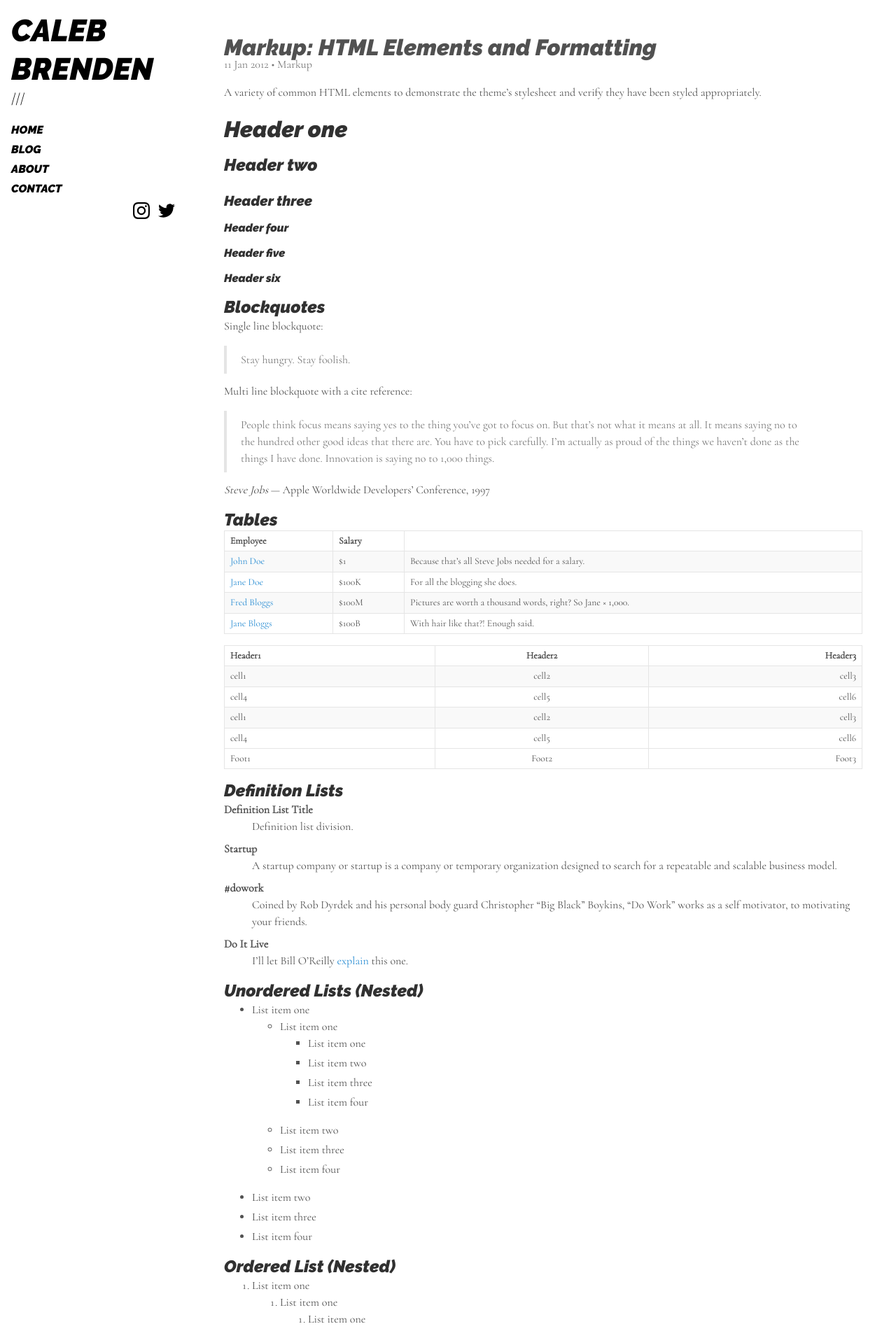
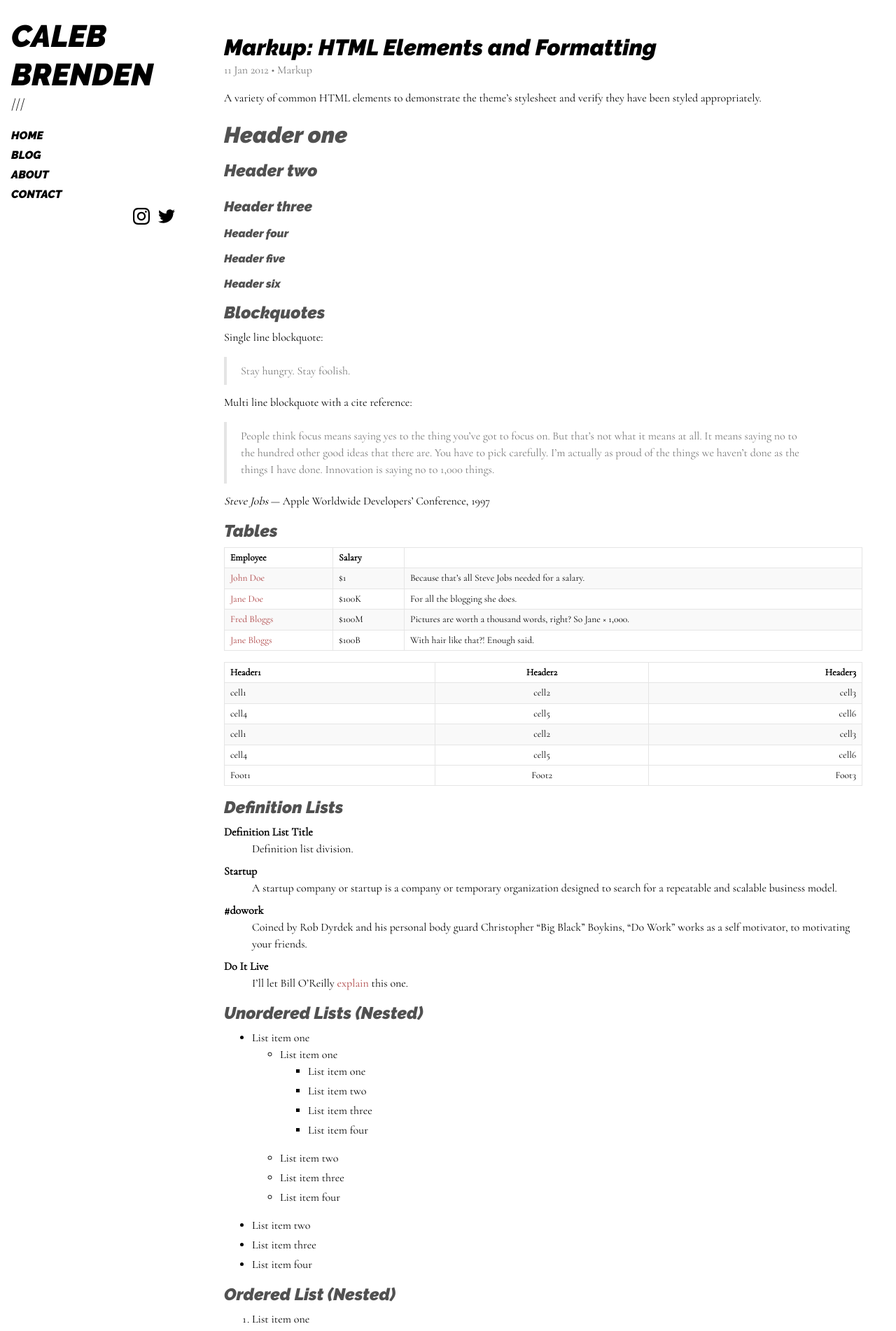
Before and after one commit to calebbrenden/my-site, a Jekyll site: the page built from _posts/2012-01-11-markup-html-elements-and-formatting.md, in a window 1280 px wide. Shown: the top 1902 px of the page at 70% size. Built offline with Jekyll 4.4.1, drawn with Linux system fonts in a browser that asks for light colours.

Commit message:
changed text colors, padding of card content

```diff
--- a/_sass/hydeout/_layout.scss
+++ b/_sass/hydeout/_layout.scss
@@ -68,8 +68,8 @@ body {
 }
 
 .card--content {
-  margin: 5px;
-  padding: 1rem;
+  margin: 0px;
+  padding: 0.25rem;
   width: auto;
 }
 
--- a/_sass/hydeout/_variables.scss
+++ b/_sass/hydeout/_variables.scss
@@ -22,12 +22,14 @@ $root-font-size: 0.75rem !default;
 $root-line-height: 1.5 !default;
 
 /* COLORS ON WEB PAGE */
-
-$body-color: $gray-5 !default;
+/* body-color ORIGINALLY $gray-5 */
+$body-color: #000 !default;
 $body-muted: $gray-4 !default;
 $body-bg: #fff !default;
-$link-color: $blue !default;
-$heading-color: $gray-6 !default;
+/* link-color ORIGINALLY $red */
+$link-color: $red !default;
+/* heading-color ORIGINALLY $gray-6 */
+$heading-color: $gray-5 !default;
 
 $border-color: $gray-2 !default;
 $border-radius: 300px !default;
@@ -35,19 +37,15 @@ $padding-v: 1em !default;
 $padding-h: 1.5em !default;
 
 /* ORIGINAL HEADING SPACING WAS 0.5 REM */
-$heading-spacing: 0 !default;
+$heading-spacing: 0.5rem !default;
 $section-spacing: 1rem !default;
 
 /* ORIGINAL SIDEBAR WIDTH WAS 18REM */
-
 $sidebar-width: 17rem !default;
-
 $large-breakpoint: 49rem !default;
 
 /* ORIGINAL LARGE FONT SIZE WAS 1.25REM */
-
 $large-font-size: 1rem !default;
-
 $box-shadow-size: 1px !default;
 $box-shadow-opacity: 0.16 !default;
 $default-box-shadow: $box-shadow-size
```
